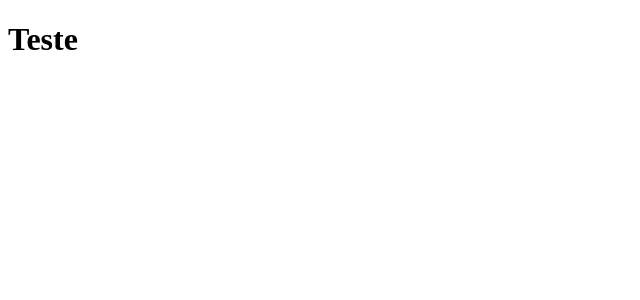
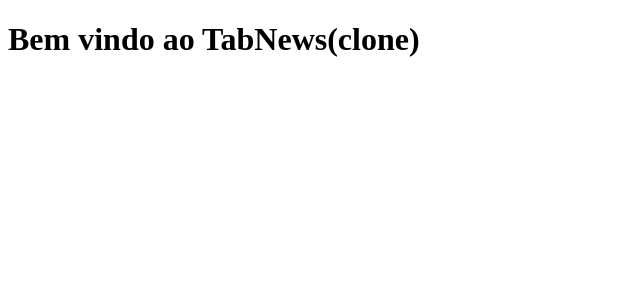
Before and after one commit to Educarlos99/tabNews-clone, a Next.js app: page / in a window 1280 px wide. Shown: the top 300 px of the page, without its empty margins (0-640 px from the left). Built offline with nearby package versions, Linux system fonts and the light colour scheme.

Commit message:
atualizando pages

```diff
--- a/pages/index.js
+++ b/pages/index.js
@@ -1,5 +1,5 @@
 
 function Home(){
-    return <h1>Teste</h1>
+    return <h1>Bem vindo ao TabNews(clone)</h1>
 }
 export default Home
```
